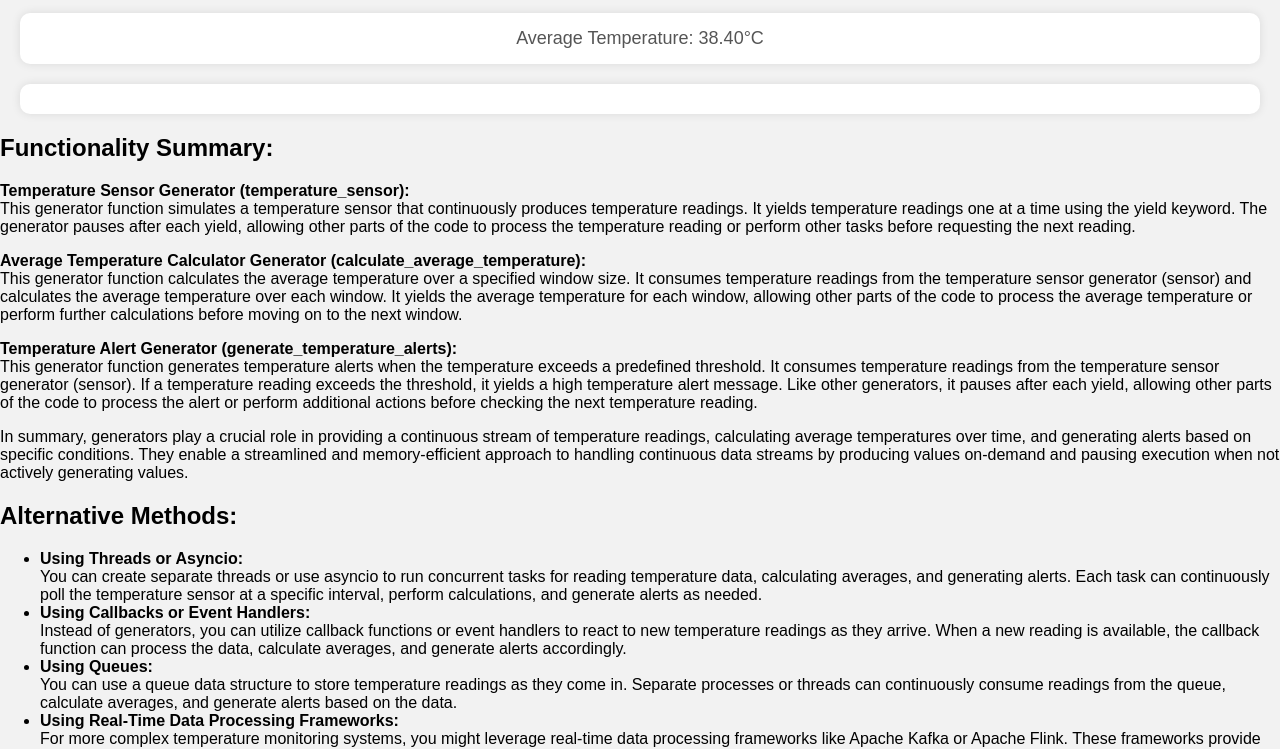
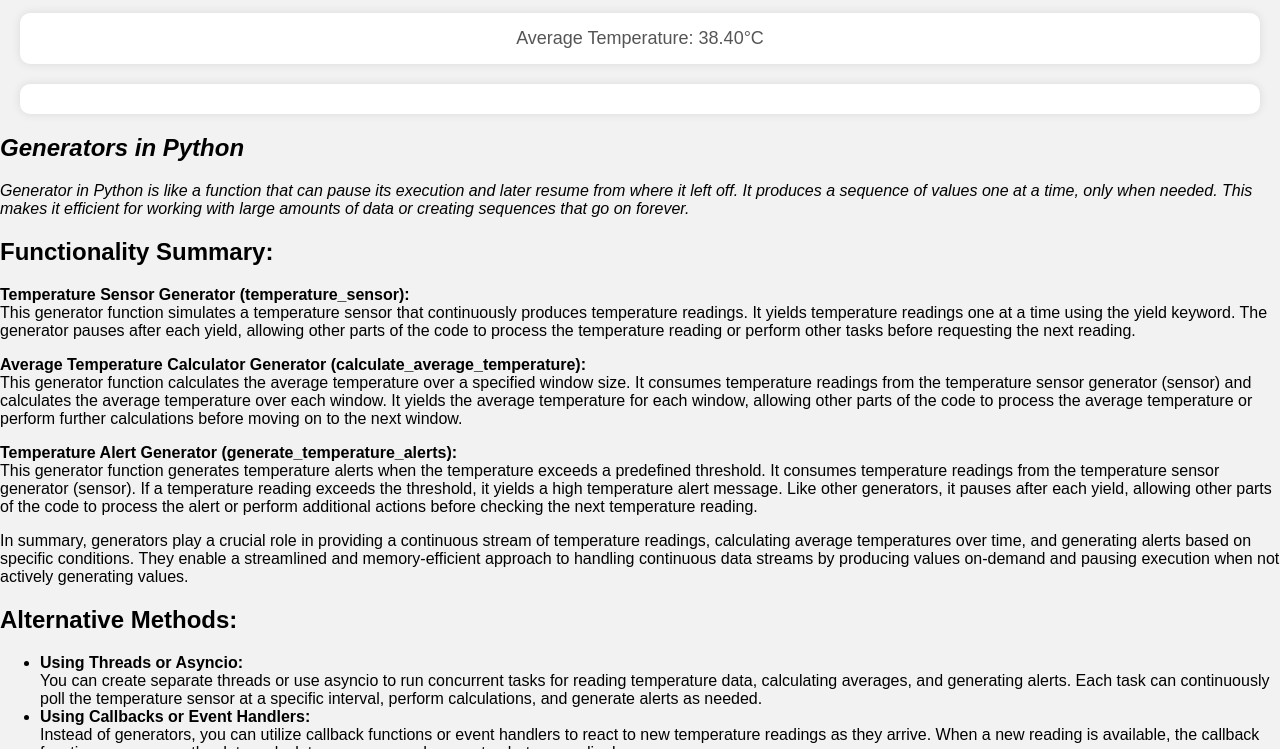
Before and after one commit to Debbatisudheer/generator, a plain HTML site: page index.html in a window 1280 px wide. Shown: the part 51-800 px from the top of the page. Drawn offline with Linux system fonts and the light colour scheme.

Commit message:
Update index.html

```diff
--- a/index.html
+++ b/index.html
@@ -17,8 +17,13 @@
         </div>
     </div>
     <script src="script.js"></script>
+    <div class="benefits">
+        <h2><em>Generators in Python</em></h2>
+        <p><em>Generator in Python is like a function that can pause its execution and later resume from where it left off. It produces a sequence of values one at a time, only when needed. This makes it efficient for working with large amounts of data or creating sequences that go on forever.</em></p>
+    </div>
  <div class="summary">
         <h2>Functionality Summary:</h2>
+
         <p>
             <strong>Temperature Sensor Generator (temperature_sensor):</strong><br>
                 This generator function simulates a temperature sensor that continuously produces temperature readings. It yields temperature readings one at a time using the yield keyword. The generator pauses after each yield, allowing other parts of the code to process the temperature reading or perform other tasks before requesting the next reading.
```
